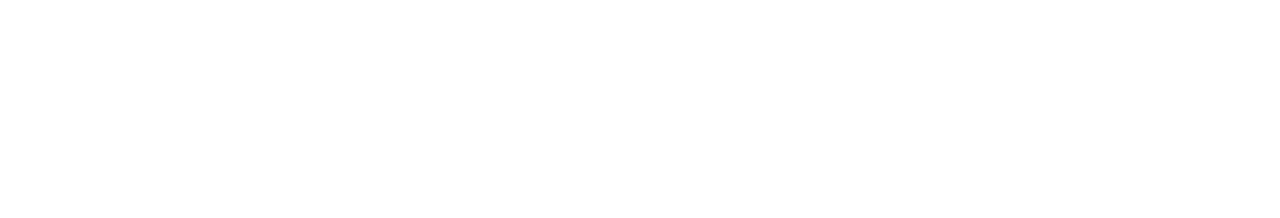
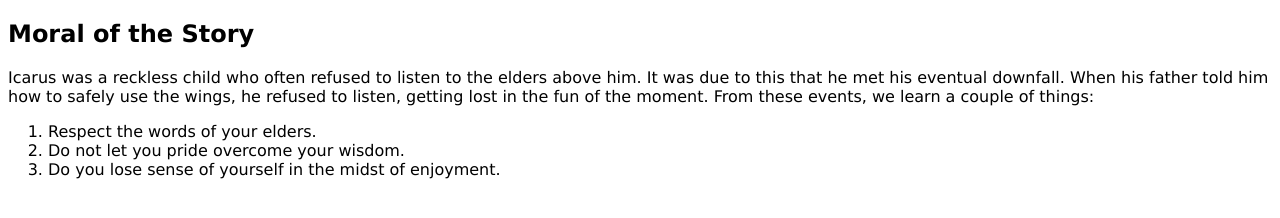
Before and after one commit to jdmar3-comp426/a01-devinjd23, a website: page significance.html in a window 1280 px wide. Drawn offline with Linux system fonts and the light colour scheme.

Commit message:
addition of significance html

```diff
--- a/significance.html
+++ b/significance.html
@@ -6,5 +6,16 @@
         <title>Significance</title>
         <link rel="stylesheet" href="styles.css">
     </head>
-    <body></body>
+    <body>
+        <h2>Moral of the Story</h2>
+        <p>Icarus was a reckless child who often refused to listen to the elders above him. It was due to this that he met his eventual downfall.
+            When his father told him how to safely use the wings, he refused to listen, getting lost in the fun of the moment. From these events,
+            we learn a couple of things:
+            <ol>
+                <li>Respect the words of your elders.</li>
+                <li>Do not let you pride overcome your wisdom.</li>
+                <li>Do you lose sense of yourself in the midst of enjoyment.</li>
+            </ol>
+        </p>
+    </body>
 </html>
```
